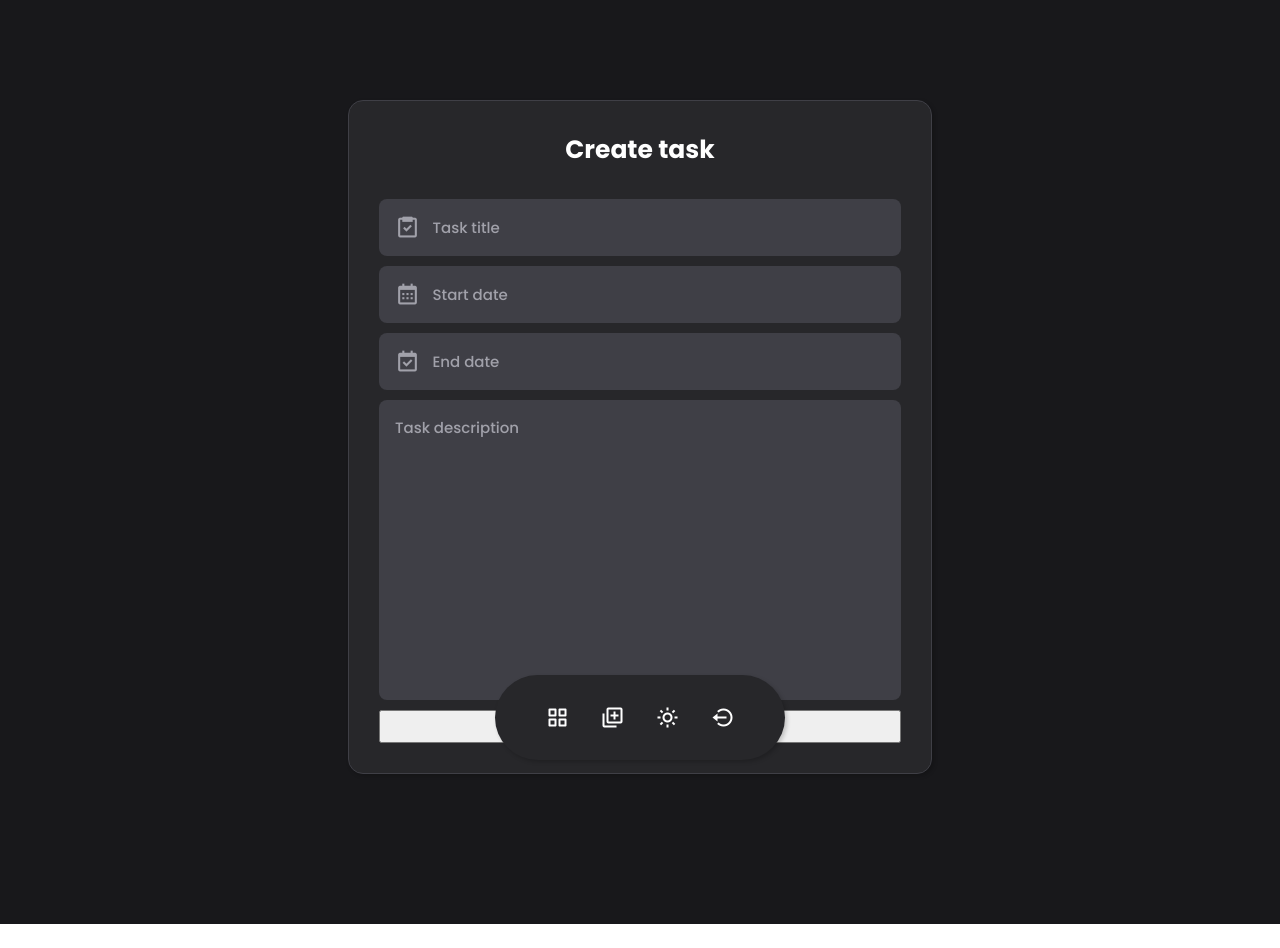
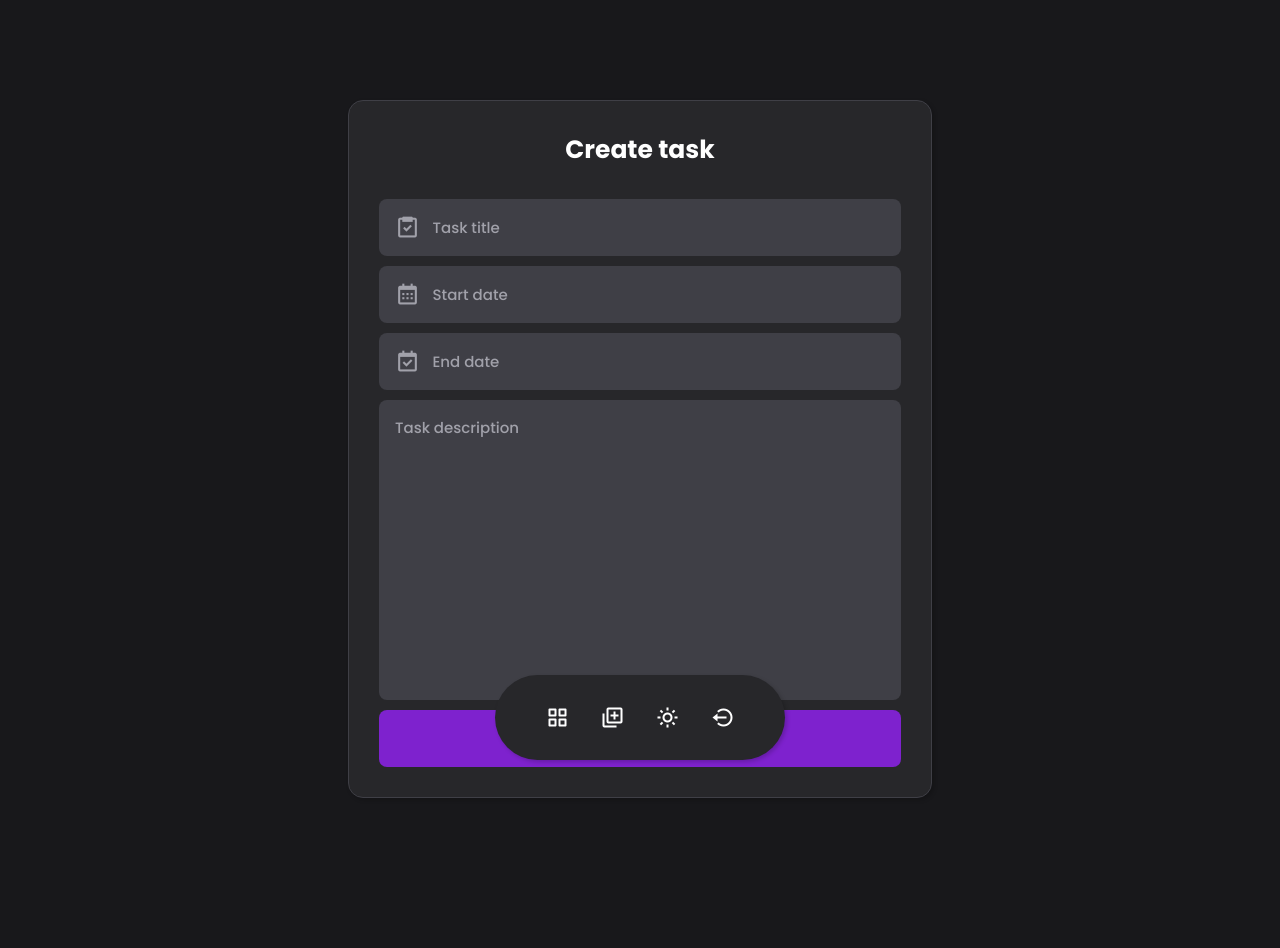
Before and after one commit to artyomagadzhanyan421/taskify, a React (Vite) app: page /add in a window 1280 px wide. Before the commit the page ends 924 px from the top, so only its background shows below. Built offline with nearby package versions, Linux system fonts and the light colour scheme; no server answers; sample sign-in values are in the browser's storage.

Commit message:
date commit

```diff
--- a/src/routes/Add.tsx
+++ b/src/routes/Add.tsx
@@ -80,7 +80,6 @@ function Add() {
             onBlur={() => {
               if (!startDate) setStartInputType('text');
             }}
-            min={today}
             required
           />
         </div>
@@ -102,7 +101,7 @@ function Add() {
         </div>
         <textarea className={lightMode ? "lightText" : ""} placeholder="Task description" onChange={(e) => setDescription(e.target.value)} />
 
-        <button type="submit" disabled={disable}>
+        <button className="btn" type="submit" disabled={disable}>
           <i className={disable ? "bx bx-refresh" : "bx bx-plus-circle"} style={{ color: "white" }}></i>
           <span>{disable ? "Creating..." : "Create task"}</span>
         </button>
```
